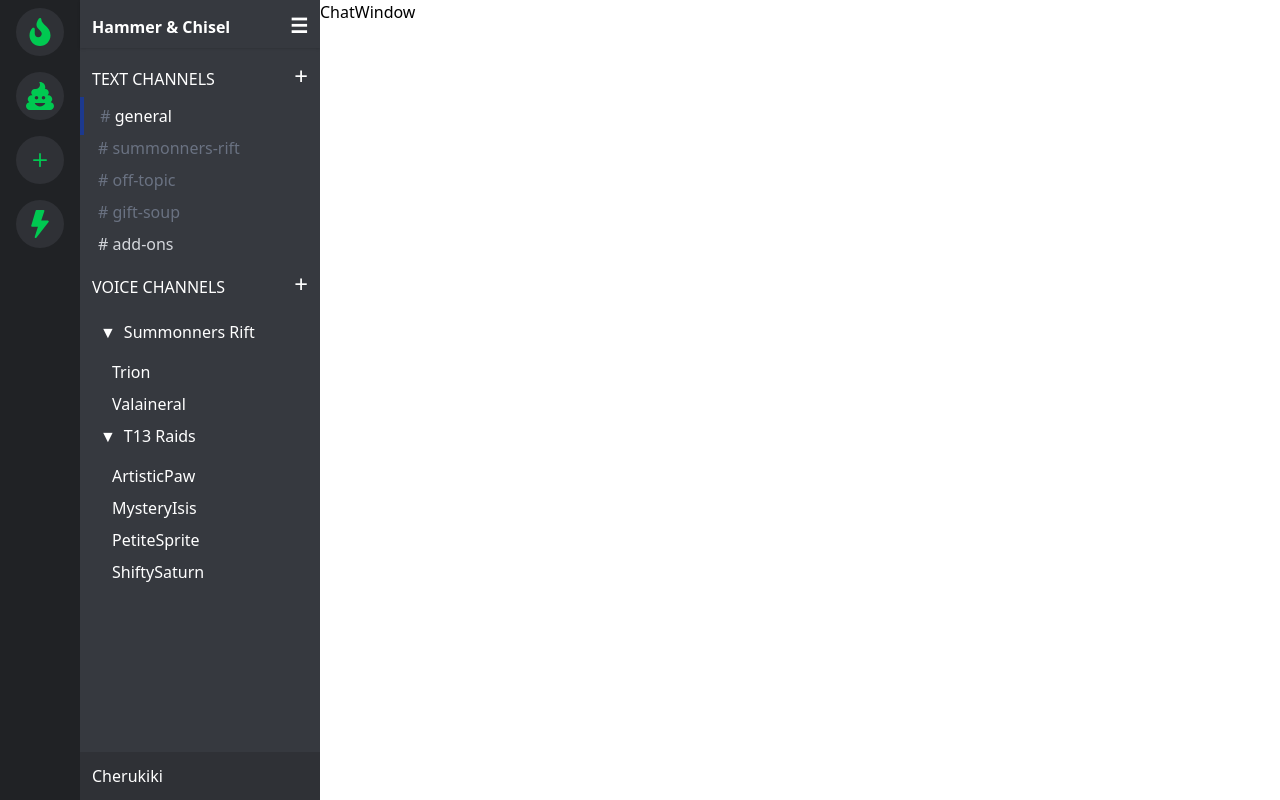
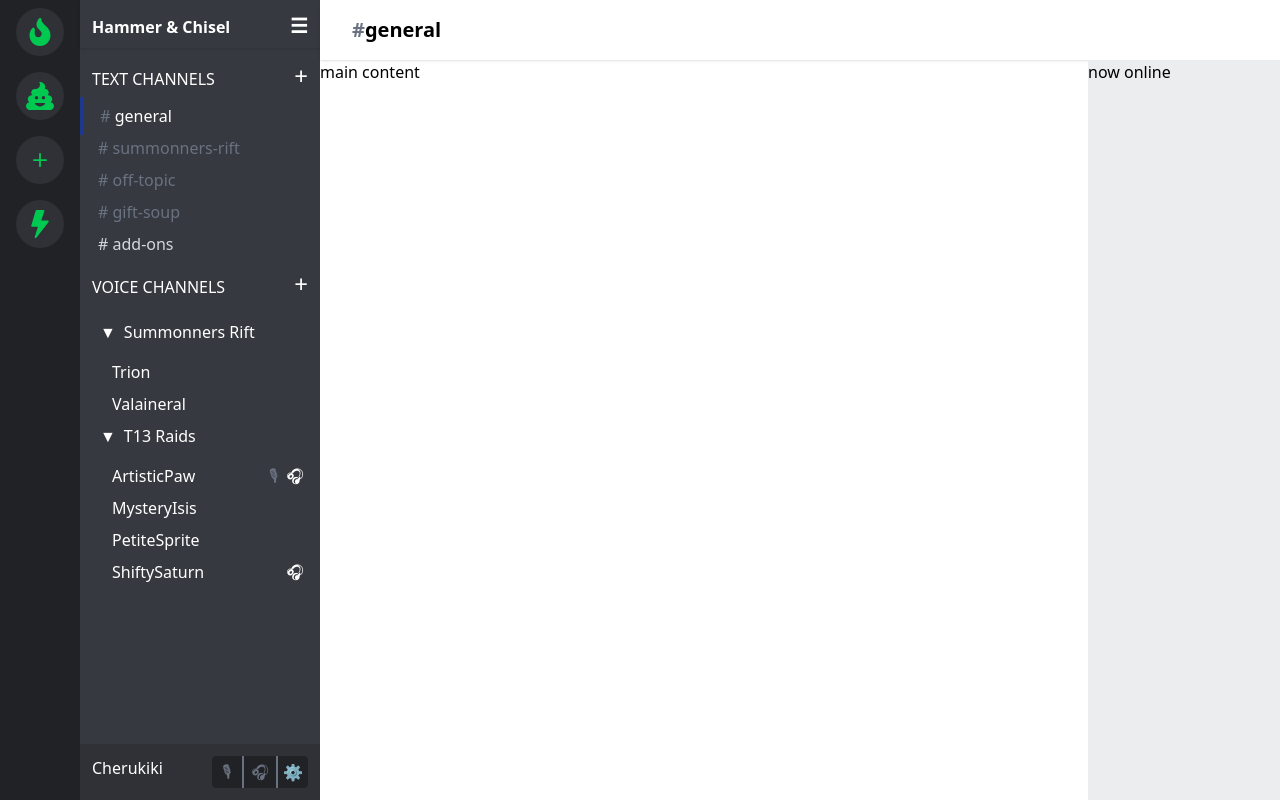
Before and after one commit to xavios/tailwind-react-discord, a React (Vite) app: page / in a window 1280 px wide. Built offline with nearby package versions, Linux system fonts and the light colour scheme.

Commit message:
chatlist and init chat window

```diff
--- a/src/components/ChatList.tsx
+++ b/src/components/ChatList.tsx
@@ -29,21 +29,45 @@ const ChatList = () => {
         <h3 className='p-2 pl-5'>
           <span className='pr-2'>&#9660;</span>Summonners Rift
         </h3>
-        <ul className='pl-8'>
+        <ul className='pl-8 pr-3'>
           <li className='pt-2'>Trion</li>
           <li className='pt-2'>Valaineral</li>
         </ul>
         <h3 className='p-2 pl-5'>
           <span className='pr-2'>&#9660;</span>T13 Raids
         </h3>
-        <ul className='pl-8'>
-          <li className='pt-2'>ArtisticPaw</li>
+        <ul className='pl-8 pr-3'>
+          <li className='pt-2 flex justify-between'>
+            <span>ArtisticPaw</span>
+            <span className='grow-0'>
+              <span className='p-1 text-gray-500'>🎙︎</span>
+              <span className='p-1'>🎧︎</span>
+            </span>
+          </li>
           <li className='pt-2'>MysteryIsis</li>
           <li className='pt-2'>PetiteSprite</li>
-          <li className='pt-2'>ShiftySaturn</li>
+          <li className='pt-2 flex justify-between'>
+            <span>ShiftySaturn</span>
+            <span className='grow-0'>
+              <span className='p-1'>🎧︎</span>
+            </span>
+          </li>
         </ul>
       </div>
-      <div className='flex-grow-0 bg-gray-800 p-3'>Cherukiki</div>
+      <div className='flex flex-grow-0 bg-gray-800 p-3 justify-between'>
+        <span>Cherukiki</span>
+        <span className='grow-0 hover:cursor-pointer'>
+          <ul className='flex text-gray-500 bg-gray-900 rounded'>
+            <li className='p-1 border-r-2 w-8 text-center hover:bg-gray-700'>
+              🎙︎
+            </li>
+            <li className='p-1 w-8 text-center hover:bg-gray-700'>🎧︎</li>
+            <li className='p-1 border-l-2 w-8 text-center hover:bg-gray-700'>
+              ⚙
+            </li>
+          </ul>
+        </span>
+      </div>
     </div>
   );
 };
--- a/src/components/ChatWindow.tsx
+++ b/src/components/ChatWindow.tsx
@@ -1,5 +1,15 @@
 const ChatWindow = () => {
-  return <div className='flex-4/5 bg-white'>ChatWindow</div>;
+  return (
+    <div className='flex-4/5 bg-white flex flex-col'>
+      <div className='pl-8 pt-4 pb-4 pr-8 text-xl shadow font-bold'>
+        <span className='text-gray-500'>#</span>general
+      </div>
+      <div className='flex items-stretch h-full'>
+        <div className='flex-4/5'>main content</div>
+        <div className='flex-1/5 bg-gray-200'>now online</div>
+      </div>
+    </div>
+  );
 };
 
 export default ChatWindow;
```
